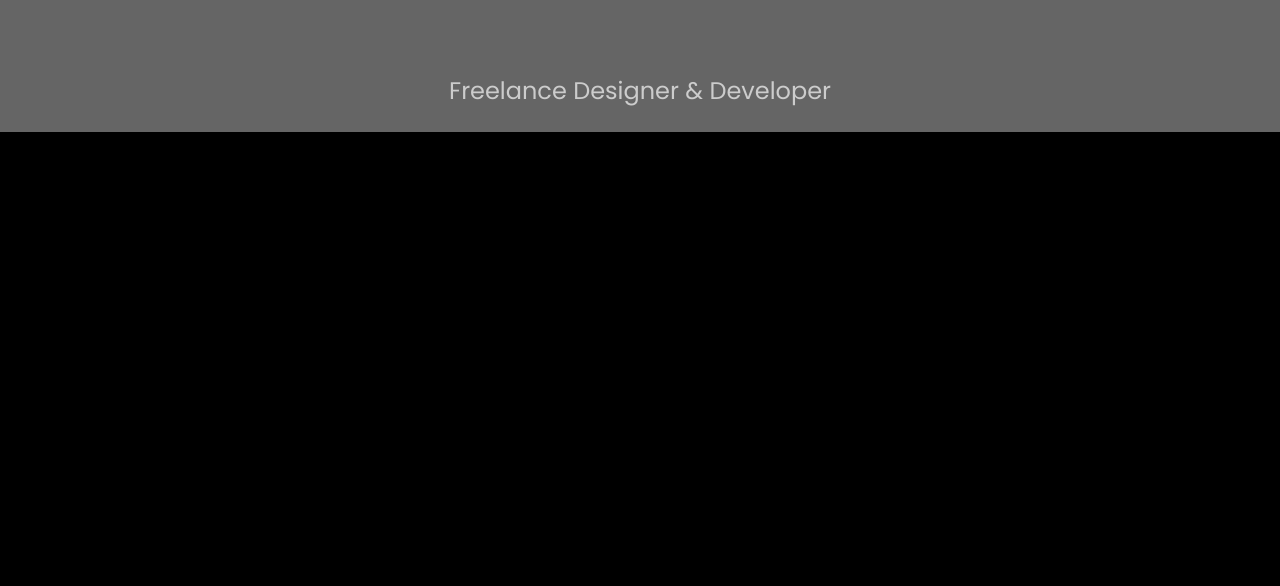
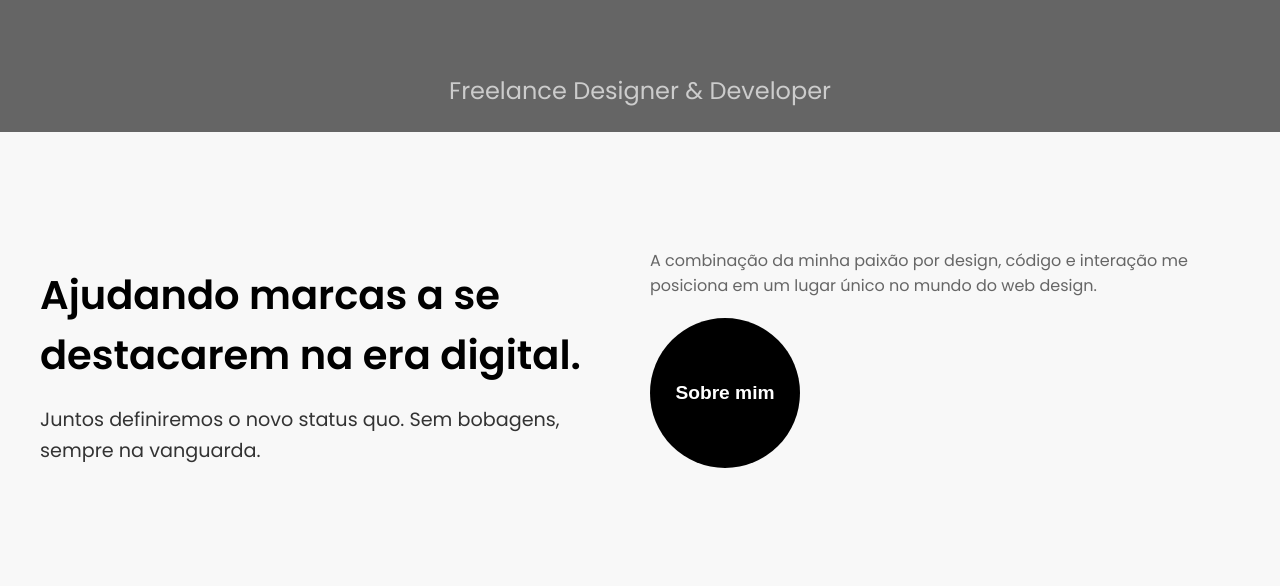
Before and after one commit to dudafernanndes/Portf-lio, a plain HTML site: page index.html in a window 1280 px wide. Shown: the part 668-1254 px from the top of the page. Before the commit the page ends 800 px from the top, so only its background shows below. Drawn offline with Linux system fonts and the light colour scheme; placeholder pictures from the web are drawn by us.

Commit message:
Organizando HTML, CSS e JS da seção "sobre mim"

```diff
--- a/css/style.css
+++ b/css/style.css
@@ -151,3 +151,83 @@ body {
         transform: translateY(0);
     }
 }
+/* About Section */
+.about-section {
+    display: flex;
+    justify-content: center;
+    align-items: center;
+    padding: 100px 20px;
+    background-color: #f8f8f8;
+}
+
+.about-content {
+    display: grid;
+    grid-template-columns: 1fr 1fr;
+    max-width: 1200px;
+    width: 100%;
+    gap: 20px;
+}
+
+.about-left h2 {
+    font-size: 2.5rem;
+    font-weight: 600;
+    margin-bottom: 20px;
+    color: #000;
+}
+
+.about-left p {
+    font-size: 1.2rem;
+    line-height: 1.6;
+    color: #333;
+}
+
+.about-right p {
+    font-size: 1rem;
+    color: #666;
+    margin-bottom: 20px;
+}
+
+.about-button {
+    width: 150px;
+    height: 150px;
+    background: #000;
+    color: #fff;
+    border: none;
+    border-radius: 50%;
+    font-size: 1.2rem;
+    font-weight: 600;
+    display: flex;
+    justify-content: center;
+    align-items: center;
+    cursor: pointer;
+    position: relative;
+    transition: transform 0.3s ease, box-shadow 0.3s ease;
+}
+
+.about-button:hover {
+    transform: scale(1.1);
+    box-shadow: 0px 15px 20px rgba(0, 0, 0, 0.2);
+}
+
+.about-button:active {
+    transform: scale(0.95);
+}
+
+/* Loader Animation */
+.about-button::after {
+    content: "";
+    position: absolute;
+    width: 100%;
+    height: 100%;
+    border-radius: 50%;
+    border: 3px solid #fff;
+    border-top: 3px solid transparent;
+    animation: spin 1s linear infinite;
+    opacity: 0;
+    pointer-events: none;
+    transition: opacity 0.3s ease;
+}
+
+.about-button:hover::after {
+    opacity: 1;
+}
--- a/index.html
+++ b/index.html
@@ -41,4 +41,18 @@
         </div>
     </header>
 
+    <!-- Seção Sobre Mim -->
+    <section class="about-section" id="about">
+        <div class="about-content">
+            <div class="about-left">
+                <h2>Ajudando marcas a se destacarem na era digital.</h2>
+                <p>Juntos definiremos o novo status quo. Sem bobagens, sempre na vanguarda.</p>
+            </div>
+            <div class="about-right">
+                <p>A combinação da minha paixão por design, código e interação me posiciona em um lugar único no mundo do web design.</p>
+                <button class="about-button" onclick="goToAbout()">Sobre mim</button>
+            </div>
+        </div>
+    </section>
+
 <script src="js/script.js"></script>
--- a/js/script.js
+++ b/js/script.js
@@ -41,4 +41,36 @@ document.addEventListener("DOMContentLoaded", () => {
             currentSectionIndex = Array.from(sections).indexOf(targetSection);
         });
     });
+
+    // Animação ao aparecer no viewport
+    const projectItems = document.querySelectorAll(".project-item");
+
+    function isInViewport(element) {
+        const rect = element.getBoundingClientRect();
+        return (
+            rect.top >= 0 &&
+            rect.left >= 0 &&
+            rect.bottom <= (window.innerHeight || document.documentElement.clientHeight) &&
+            rect.right <= (window.innerWidth || document.documentElement.clientWidth)
+        );
+    }
+
+    function animateProjects() {
+        projectItems.forEach((item) => {
+            if (isInViewport(item)) {
+                item.classList.add("animate");
+            }
+        });
+    }
+
+    // Verificar animações no scroll
+    window.addEventListener("scroll", animateProjects);
+
+    // Verificar inicialmente
+    animateProjects();
 });
+
+// Função para redirecionar à página "about.html"
+function goToAbout() {
+    window.location.href = "about.html"; // Direcione para a página "about.html"
+}
```
